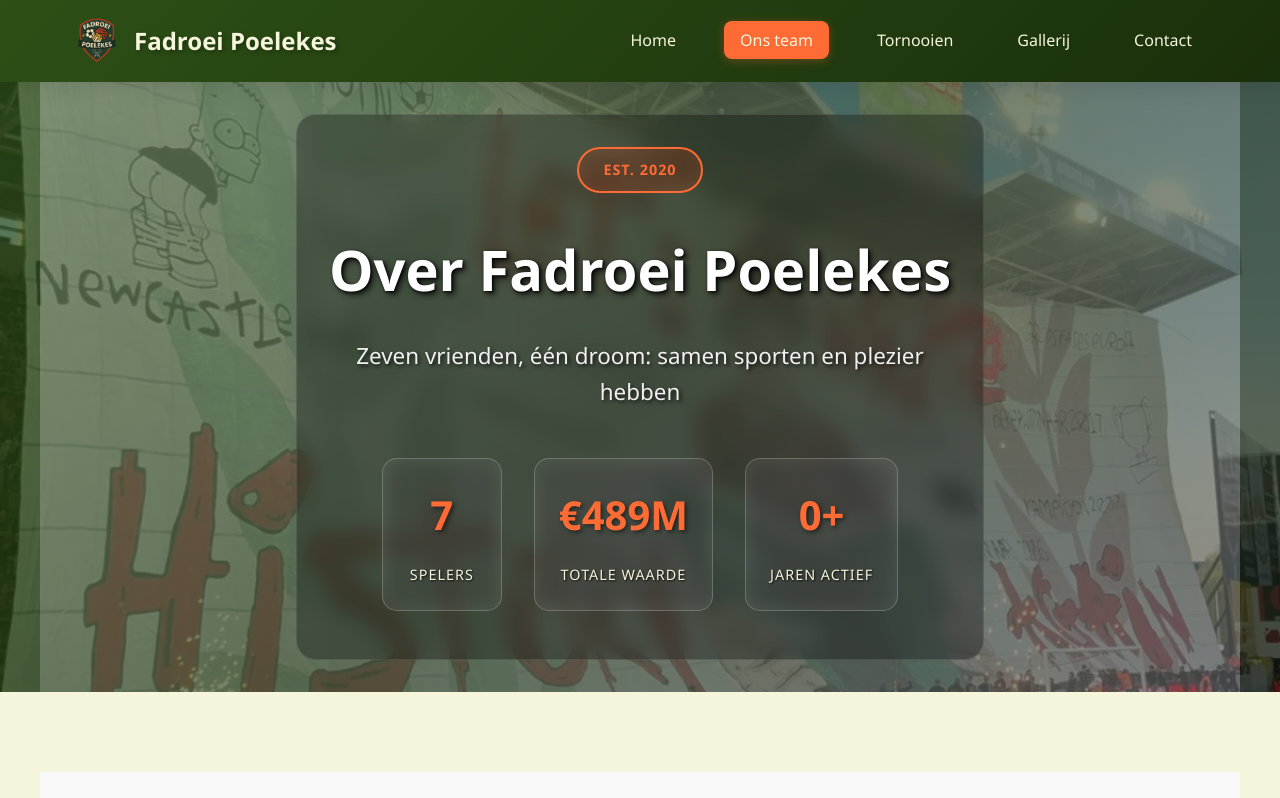
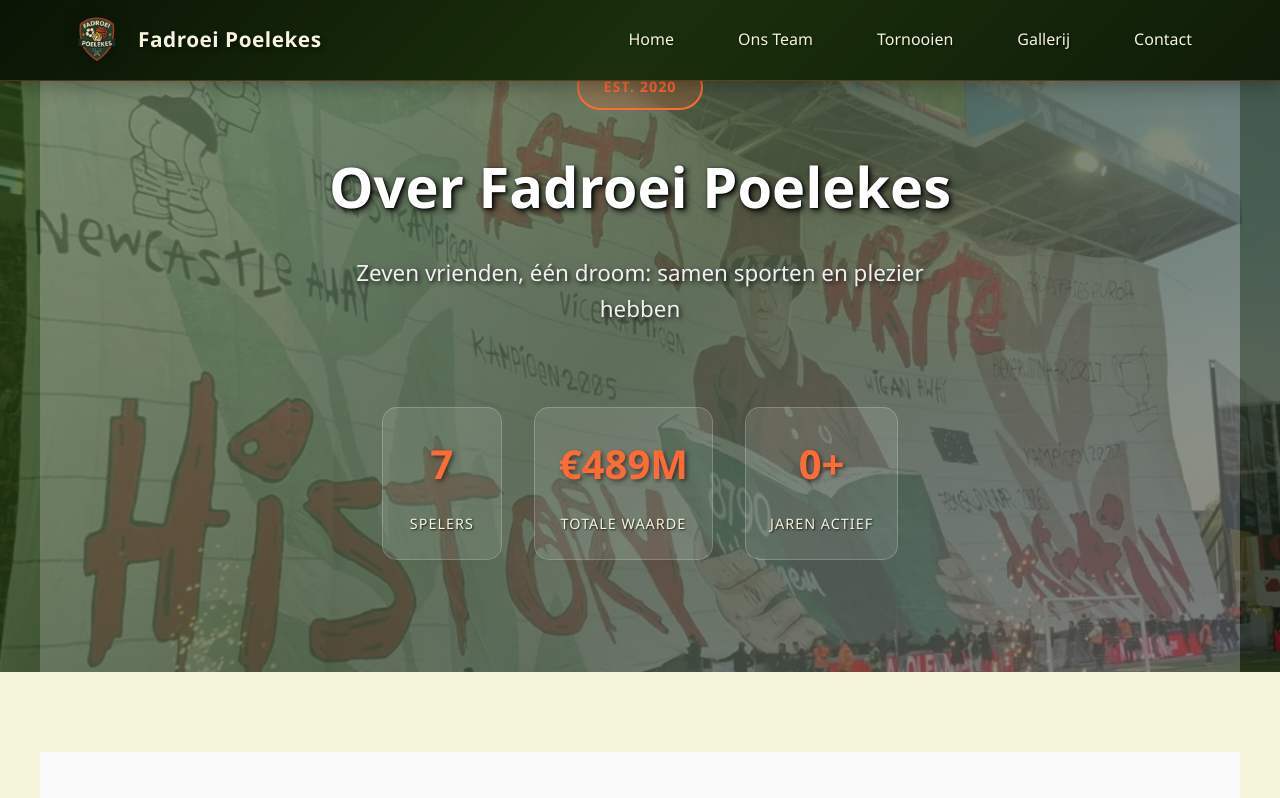
Before and after one commit to PieterJanDelie/FadroeiPoelekes, a React (Create React App) app: page /about in a window 1280 px wide. Shown: the top 798 px of the page. Built offline with nearby package versions, Linux system fonts and the light colour scheme.

Commit message:
Redesign home pagina

```diff
--- a/src/components/Header/Header.css
+++ b/src/components/Header/Header.css
@@ -1,154 +1,282 @@
 .header {
-  background: linear-gradient(135deg, #2D5016 0%, #1a2f0b 100%);
-  box-shadow: 0 4px 20px rgba(0, 0, 0, 0.1);
-  position: sticky;
+  position: fixed;
   top: 0;
+  left: 0;
+  right: 0;
   z-index: 1000;
-  transition: all 0.3s ease;
+  transition: all 0.3s cubic-bezier(0.4, 0, 0.2, 1);
+  border-bottom: 1px solid rgba(255, 255, 255, 0.1);
+}
+
+/* Transparent header for homepage when at top */
+.header-transparent {
+  background: transparent;
+  box-shadow: none;
+}
+
+/* Solid header when scrolled or on other pages */
+.header-solid {
+  background: linear-gradient(135deg, #0a1405 0%, #1a2f0b 50%, #0f1c08 100%);
+  border-bottom: 1px solid rgba(255, 107, 53, 0.3);
+  box-shadow: 0 4px 20px rgba(0, 0, 0, 0.3);
 }
 
 .header-container {
   max-width: 1200px;
   margin: 0 auto;
-  padding: 1rem 2rem;
+  padding: 0 2rem;
   display: flex;
   justify-content: space-between;
   align-items: center;
+  height: 80px;
+  transition: all 0.3s ease;
 }
 
-.logo-link {
+/* Header is larger when transparent */
+.header-transparent .header-container {
+  height: 100px;
+}
+
+.header-logo {
   display: flex;
   align-items: center;
   text-decoration: none;
-  color: #F5F5DC;
-  transition: transform 0.3s ease;
+  color: #f5f5dc;
+  transition: all 0.3s ease;
+  gap: 1rem;
 }
 
-.logo-link:hover {
-  transform: scale(1.05);
+.header-logo:hover {
+  text-decoration: none;
+  color: #ff6b35;
 }
 
-.logo {
+.logo-img {
+  height: 50px;
   width: 50px;
-  height: 50px;
-  margin-right: 0.75rem;
+  object-fit: contain;
+  transition: all 0.3s cubic-bezier(0.4, 0, 0.2, 1);
+  filter: drop-shadow(0 2px 8px rgba(0, 0, 0, 0.3));
+}
+
+/* Larger logo when header is transparent */
+.header-transparent .logo-img {
+  height: 70px;
+  width: 70px;
+  filter: drop-shadow(0 4px 12px rgba(0, 0, 0, 0.5));
 }
 
 .team-name {
-  font-size: 1.5rem;
-  font-weight: bold;
-  color: #F5F5DC;
-  text-shadow: 2px 2px 4px rgba(0, 0, 0, 0.3);
+  font-size: 1.3rem;
+  font-weight: 700;
+  letter-spacing: 0.5px;
+  text-shadow: 2px 2px 4px rgba(0, 0, 0, 0.5);
+  transition: all 0.3s ease;
 }
 
-.nav-list {
-  display: flex;
-  list-style: none;
-  margin: 0;
-  padding: 0;
-  gap: 2rem;
+/* Larger team name when header is transparent */
+.header-transparent .team-name {
+  font-size: 1.5rem;
+  text-shadow: 3px 3px 6px rgba(0, 0, 0, 0.7);
 }
 
-.nav-item {
-  position: relative;
+.nav {
+  display: flex;
+  gap: 2rem;
+  align-items: center;
 }
 
 .nav-link {
-  color: #F5F5DC;
+  color: #f5f5dc;
   text-decoration: none;
   font-weight: 500;
+  font-size: 1rem;
   padding: 0.5rem 1rem;
   border-radius: 8px;
   transition: all 0.3s ease;
   position: relative;
+  text-shadow: 1px 1px 2px rgba(0, 0, 0, 0.5);
 }
 
 .nav-link:hover {
-  background-color: rgba(255, 107, 53, 0.1);
-  color: #FF6B35;
+  color: #ff6b35;
+  text-decoration: none;
+  background: rgba(255, 107, 53, 0.1);
+  transform: translateY(-2px);
 }
 
-.nav-link.active {
-  background-color: #FF6B35;
-  color: #F5F5DC;
-  box-shadow: 0 2px 10px rgba(255, 107, 53, 0.3);
+.nav-link::after {
+  content: "";
+  position: absolute;
+  bottom: 0;
+  left: 50%;
+  width: 0;
+  height: 2px;
+  background: linear-gradient(90deg, #ff6b35, #ff8c42);
+  transition: all 0.3s ease;
+  transform: translateX(-50%);
 }
 
-.mobile-menu-toggle {
+.nav-link:hover::after {
+  width: 80%;
+}
+
+/* Menu toggle button */
+.menu-toggle {
   display: none;
   flex-direction: column;
   background: none;
   border: none;
   cursor: pointer;
   padding: 0.5rem;
-  gap: 0.25rem;
+  gap: 4px;
+  transition: all 0.3s ease;
 }
 
-.hamburger-line {
+.menu-toggle span {
   width: 25px;
   height: 3px;
-  background-color: #F5F5DC;
-  transition: all 0.3s ease;
+  background: #f5f5dc;
   border-radius: 2px;
+  transition: all 0.3s cubic-bezier(0.4, 0, 0.2, 1);
+  box-shadow: 0 1px 2px rgba(0, 0, 0, 0.3);
 }
 
-/* Mobile styles */
+.menu-toggle:hover span {
+  background: #ff6b35;
+}
+
+.menu-toggle.menu-open span:nth-child(1) {
+  transform: rotate(45deg) translate(5px, 5px);
+}
+
+.menu-toggle.menu-open span:nth-child(2) {
+  opacity: 0;
+}
+
+.menu-toggle.menu-open span:nth-child(3) {
+  transform: rotate(-45deg) translate(7px, -6px);
+}
+
+/* Mobile responsiveness */
 @media (max-width: 768px) {
   .header-container {
-    padding: 1rem;
+    padding: 0 1rem;
+    height: 70px;
+  }
+
+  .header-transparent .header-container {
+    height: 85px;
+  }
+
+  .logo-img {
+    height: 40px;
+    width: 40px;
+  }
+
+  .header-transparent .logo-img {
+    height: 55px;
+    width: 55px;
   }
 
   .team-name {
-    font-size: 1.2rem;
+    font-size: 1.1rem;
   }
 
-  .logo {
-    width: 40px;
-    height: 40px;
-    margin-right: 0.5rem;
+  .header-transparent .team-name {
+    font-size: 1.3rem;
   }
 
-  .nav-list {
-    position: absolute;
-    top: 100%;
+  .menu-toggle {
+    display: flex;
+  }
+
+  .nav {
+    position: fixed;
+    top: 70px;
     left: 0;
     right: 0;
-    background: linear-gradient(135deg, #2D5016 0%, #1a2f0b 100%);
+    background: linear-gradient(135deg, #0a1405 0%, #1a2f0b 50%, #0f1c08 100%);
     flex-direction: column;
-    gap: 0;
-    padding: 1rem;
+    padding: 2rem;
+    gap: 1rem;
     transform: translateY(-100%);
     opacity: 0;
     visibility: hidden;
-    transition: all 0.3s ease;
-    box-shadow: 0 4px 20px rgba(0, 0, 0, 0.2);
+    transition: all 0.3s cubic-bezier(0.4, 0, 0.2, 1);
+    border-bottom: 3px solid #ff6b35;
+    box-shadow: 0 8px 32px rgba(0, 0, 0, 0.4);
   }
 
-  .nav-list.nav-open {
+  .header-transparent .nav {
+    top: 85px;
+  }
+
+  .nav-open {
     transform: translateY(0);
     opacity: 1;
     visibility: visible;
   }
 
   .nav-link {
-    padding: 0.75rem 1rem;
-    border-radius: 0;
-    border-bottom: 1px solid rgba(245, 245, 220, 0.1);
+    padding: 1rem;
+    text-align: center;
+    width: 100%;
+    border-radius: 12px;
+    font-size: 1.1rem;
+    background: rgba(255, 255, 255, 0.05);
+    border: 1px solid rgba(255, 255, 255, 0.1);
   }
 
-  .mobile-menu-toggle {
-    display: flex;
+  .nav-link:hover {
+    background: rgba(255, 107, 53, 0.2);
+    transform: translateY(-1px);
+  }
+}
+
+@media (max-width: 480px) {
+  .header-container {
+    height: 60px;
   }
 
-  .nav-open ~ .mobile-menu-toggle .hamburger-line:nth-child(1) {
-    transform: rotate(45deg) translate(6px, 6px);
+  .header-transparent .header-container {
+    height: 75px;
   }
 
-  .nav-open ~ .mobile-menu-toggle .hamburger-line:nth-child(2) {
-    opacity: 0;
+  .logo-img {
+    height: 35px;
+    width: 35px;
   }
 
-  .nav-open ~ .mobile-menu-toggle .hamburger-line:nth-child(3) {
-    transform: rotate(-45deg) translate(6px, -6px);
+  .header-transparent .logo-img {
+    height: 45px;
+    width: 45px;
+  }
+
+  .team-name {
+    font-size: 1rem;
+  }
+
+  .header-transparent .team-name {
+    font-size: 1.2rem;
+  }
+
+  .nav {
+    top: 60px;
+    padding: 1.5rem;
+  }
+
+  .header-transparent .nav {
+    top: 75px;
   }
 }
+
+/* Smooth scrolling enhancement */
+@media (prefers-reduced-motion: no-preference) {
+  .header,
+  .header-container,
+  .logo-img,
+  .team-name {
+    transition-timing-function: cubic-bezier(0.4, 0, 0.2, 1);
+  }
+}
--- a/src/components/Header/Header.jsx
+++ b/src/components/Header/Header.jsx
@@ -1,53 +1,70 @@
-import React, { useState } from "react";
+import React, { useState, useEffect } from "react";
 import { Link, useLocation } from "react-router-dom";
 import "./Header.css";
 import logo from "../../assets/Images/Fadroei.png";
 
 const Header = () => {
   const [isMenuOpen, setIsMenuOpen] = useState(false);
+  const [isScrolled, setIsScrolled] = useState(false);
   const location = useLocation();
+  const isHomePage = location.pathname === "/";
 
-  const navItems = [
-    { path: "/", label: "Home" },
-    { path: "/about", label: "Ons team" },
-    { path: "/tournaments", label: "Tornooien" },
-    { path: "/gallery", label: "Gallerij" },
-    { path: "/contact", label: "Contact" }
-  ];
+  useEffect(() => {
+    const handleScroll = () => {
+      const scrollTop = window.scrollY;
+      setIsScrolled(scrollTop > 50);
+    };
+
+    window.addEventListener("scroll", handleScroll);
+    return () => window.removeEventListener("scroll", handleScroll);
+  }, []);
+
+  const toggleMenu = () => {
+    setIsMenuOpen(!isMenuOpen);
+  };
+
+  const closeMenu = () => {
+    setIsMenuOpen(false);
+  };
 
   return (
-    <header className="header">
+    <header
+      className={`header ${
+        isHomePage && !isScrolled ? "header-transparent" : "header-solid"
+      }`}
+    >
       <div className="header-container">
-        <Link to="/" className="logo-link">
-          <img src={logo} alt="Fadroei Poelekes Logo" className="logo" />
+        <Link to="/" className="header-logo" onClick={closeMenu}>
+          <img src={logo} alt="Fadroei Poelekes" className="logo-img" />
           <span className="team-name">Fadroei Poelekes</span>
         </Link>
 
-        <nav className="nav">
-          <ul className={`nav-list ${isMenuOpen ? 'nav-open' : ''}`}>
-            {navItems.map((item) => (
-              <li key={item.path} className="nav-item">
-                <Link
-                  to={item.path}
-                  className={`nav-link ${location.pathname === item.path ? 'active' : ''}`}
-                  onClick={() => setIsMenuOpen(false)}
-                >
-                  {item.label}
-                </Link>
-              </li>
-            ))}
-          </ul>
+        <nav className={`nav ${isMenuOpen ? "nav-open" : ""}`}>
+          <Link to="/" className="nav-link" onClick={closeMenu}>
+            Home
+          </Link>
+          <Link to="/about" className="nav-link" onClick={closeMenu}>
+            Ons Team
+          </Link>
+          <Link to="/tournaments" className="nav-link" onClick={closeMenu}>
+            Tornooien
+          </Link>
+          <Link to="/gallery" className="nav-link" onClick={closeMenu}>
+            Gallerij
+          </Link>
+          <Link to="/contact" className="nav-link" onClick={closeMenu}>
+            Contact
+          </Link>
+        </nav>
 
-          <button
-            className="mobile-menu-toggle"
-            onClick={() => setIsMenuOpen(!isMenuOpen)}
-            aria-label="Toggle navigation menu"
-          >
-            <span className="hamburger-line"></span>
-            <span className="hamburger-line"></span>
-            <span className="hamburger-line"></span>
-          </button>
-        </nav>
+        <button
+          className={`menu-toggle ${isMenuOpen ? "menu-open" : ""}`}
+          onClick={toggleMenu}
+        >
+          <span></span>
+          <span></span>
+          <span></span>
+        </button>
       </div>
     </header>
   );
--- a/src/components/Hero/Hero.css
+++ b/src/components/Hero/Hero.css
@@ -4,7 +4,7 @@
   display: flex;
   align-items: center;
   justify-content: center;
-  overflow: hidden;
+  padding-top: 0;
 }
 
 .hero-background {
@@ -13,13 +13,14 @@
   left: 0;
   width: 100%;
   height: 100%;
-  z-index: -2;
+  z-index: 1;
 }
 
 .hero-image {
   width: 100%;
   height: 100%;
   object-fit: cover;
+  object-position: center;
 }
 
 .hero-overlay {
@@ -30,156 +31,170 @@
   height: 100%;
   background: linear-gradient(
     135deg,
-    rgba(45, 80, 22, 0.85) 0%,
-    rgba(26, 47, 11, 0.9) 50%,
-    rgba(0, 0, 0, 0.7) 100%
+    rgba(45, 80, 22, 0.5) 0%,
+    rgba(0, 0, 0, 0.6) 50%,
+    rgba(45, 80, 22, 0.4) 100%
   );
-  z-index: -1;
+  z-index: 2;
 }
 
 .hero-content {
+  position: relative;
+  z-index: 3;
+  display: flex;
+  flex-direction: column;
+  justify-content: center;
+  align-items: center;
   text-align: center;
-  color: #FFFFFF;
-  max-width: 800px;
   padding: 2rem;
-  animation: fadeInUp 1s ease-out;
-  background: rgba(0, 0, 0, 0.3);
-  border-radius: 20px;
-  backdrop-filter: blur(10px);
-  border: 1px solid rgba(255, 255, 255, 0.1);
+  width: 100%;
+  max-width: 1200px;
+  margin: 0 auto;
+
+  /* Remove the problematic glassmorphism background */
+  background: none;
+  backdrop-filter: none;
+  border-radius: 0;
 }
 
 .hero-logo-container {
   margin-bottom: 2rem;
-  animation: pulse 2s infinite;
+  animation: fadeInUp 1s ease-out;
 }
 
 .hero-logo {
+  height: 120px;
   width: 120px;
-  height: 120px;
-  filter: drop-shadow(0 4px 20px rgba(0, 0, 0, 0.3));
+  object-fit: contain;
+  filter: drop-shadow(0 4px 16px rgba(0, 0, 0, 0.5));
+  transition: transform 0.3s ease;
+}
+
+.hero-logo:hover {
+  transform: scale(1.05);
 }
 
 .hero-title {
-  font-size: 3.5rem;
-  font-weight: bold;
+  font-size: 4rem;
+  font-weight: 800;
+  color: #ffffff;
   margin-bottom: 1.5rem;
-  text-shadow:
-    3px 3px 6px rgba(0, 0, 0, 0.8),
-    1px 1px 3px rgba(0, 0, 0, 0.9);
-  line-height: 1.2;
-  color: #FFFFFF;
+  text-shadow: 3px 3px 6px rgba(0, 0, 0, 0.8), 0 0 20px rgba(255, 107, 53, 0.3);
+  animation: fadeInUp 1s ease-out 0.2s both;
+  letter-spacing: 2px;
 }
 
 .highlight {
-  color: #FF6B35;
-  text-shadow:
-    3px 3px 6px rgba(0, 0, 0, 0.9),
-    1px 1px 3px rgba(0, 0, 0, 1),
-    0 0 10px rgba(255, 107, 53, 0.3);
+  color: #ff6b35;
+  text-shadow: 3px 3px 6px rgba(0, 0, 0, 0.8), 0 0 30px rgba(255, 107, 53, 0.6),
+    0 0 40px rgba(255, 107, 53, 0.4);
+  animation: pulse 3s ease-in-out infinite;
 }
 
 .hero-subtitle {
   font-size: 1.3rem;
+  color: #f0f0f0;
   margin-bottom: 3rem;
+  max-width: 700px;
   line-height: 1.6;
-  opacity: 1;
-  text-shadow:
-    2px 2px 4px rgba(0, 0, 0, 0.8),
-    1px 1px 2px rgba(0, 0, 0, 0.9);
-  color: #F0F0F0;
   font-weight: 500;
+  text-shadow: 2px 2px 4px rgba(0, 0, 0, 0.8);
+  animation: fadeInUp 1s ease-out 0.4s both;
 }
 
 .hero-stats {
   display: flex;
+  gap: 3rem;
+  margin-bottom: 3rem;
+  animation: fadeInUp 1s ease-out 0.6s both;
   justify-content: center;
-  gap: 3rem;
-  margin: 1rem 0;
+  flex-wrap: wrap;
 }
 
 .stat {
   display: flex;
   flex-direction: column;
   align-items: center;
-  padding: 1rem;
+  padding: 1.5rem 2rem;
   background: rgba(0, 0, 0, 0.4);
-  border-radius: 12px;
-  backdrop-filter: blur(15px);
-  border: 1px solid rgba(255, 255, 255, 0.3);
-  transition: transform 0.3s ease;
-  box-shadow: 0 4px 15px rgba(0, 0, 0, 0.3);
+  backdrop-filter: blur(10px);
+  border-radius: 16px;
+  border: 1px solid rgba(255, 255, 255, 0.2);
+  transition: all 0.3s ease;
+  box-shadow: 0 8px 32px rgba(0, 0, 0, 0.3);
 }
 
 .stat:hover {
   transform: translateY(-5px);
+  background: rgba(255, 107, 53, 0.2);
+  border-color: rgba(255, 107, 53, 0.5);
+  box-shadow: 0 12px 48px rgba(255, 107, 53, 0.2);
 }
 
 .stat-number {
   font-size: 2.5rem;
-  font-weight: bold;
-  color: #FF6B35;
-  text-shadow:
-    2px 2px 4px rgba(0, 0, 0, 0.8),
-    1px 1px 2px rgba(0, 0, 0, 0.9);
+  font-weight: 800;
+  color: #ffffff;
+  text-shadow: 2px 2px 4px rgba(0, 0, 0, 0.8);
+  margin-bottom: 0.5rem;
 }
 
 .stat-label {
-  font-size: 0.9rem;
-  opacity: 1;
-  margin-top: 0.5rem;
-  color: #FFFFFF;
+  font-size: 1rem;
+  color: #f0f0f0;
+  font-weight: 500;
   text-shadow: 1px 1px 2px rgba(0, 0, 0, 0.8);
-  font-weight: 500;
 }
 
 .hero-actions {
   display: flex;
   gap: 1.5rem;
+  animation: fadeInUp 1s ease-out 0.8s both;
   justify-content: center;
-  flex-wrap: wrap;
 }
 
 .btn {
+  display: inline-block;
   padding: 1rem 2rem;
-  border-radius: 50px;
+  border-radius: 12px;
   text-decoration: none;
-  font-weight: bold;
+  font-weight: 600;
   font-size: 1.1rem;
-  transition: all 0.3s ease;
-  text-transform: uppercase;
-  letter-spacing: 0.5px;
-  min-width: 180px;
-  display: inline-block;
-  text-align: center;
+  transition: all 0.3s cubic-bezier(0.4, 0, 0.2, 1);
+  border: none;
+  cursor: pointer;
+  text-shadow: 1px 1px 2px rgba(0, 0, 0, 0.5);
+  box-shadow: 0 4px 16px rgba(0, 0, 0, 0.3);
 }
 
 .btn-primary {
-  background: linear-gradient(45deg, #FF6B35, #FF8A65);
-  color: #FFFFFF;
-  box-shadow: 0 4px 20px rgba(255, 107, 53, 0.3);
-  text-shadow: 1px 1px 2px rgba(0, 0, 0, 0.5);
+  background: linear-gradient(135deg, #ff6b35 0%, #ff8c42 100%);
+  color: #ffffff;
+  border: 2px solid transparent;
 }
 
 .btn-primary:hover {
   transform: translateY(-3px);
-  box-shadow: 0 6px 25px rgba(255, 107, 53, 0.4);
-  background: linear-gradient(45deg, #FF8A65, #FF6B35);
+  box-shadow: 0 8px 24px rgba(255, 107, 53, 0.4);
+  text-decoration: none;
+  color: #ffffff;
+  background: linear-gradient(135deg, #ff5722 0%, #ff6b35 100%);
 }
 
 .btn-secondary {
-  background: transparent;
-  color: #FFFFFF;
-  border: 2px solid #FFFFFF;
-  text-shadow: 1px 1px 2px rgba(0, 0, 0, 0.5);
+  background: rgba(255, 255, 255, 0.1);
+  color: #ffffff;
+  border: 2px solid rgba(255, 255, 255, 0.3);
+  backdrop-filter: blur(10px);
 }
 
 .btn-secondary:hover {
-  background: #FFFFFF;
-  color: #2D5016;
   transform: translateY(-3px);
-  box-shadow: 0 6px 25px rgba(255, 255, 255, 0.3);
-  text-shadow: none;
+  background: rgba(255, 255, 255, 0.2);
+  border-color: rgba(255, 255, 255, 0.5);
+  text-decoration: none;
+  color: #ffffff;
+  box-shadow: 0 8px 24px rgba(255, 255, 255, 0.2);
 }
 
 @keyframes fadeInUp {
@@ -194,11 +209,14 @@
 }
 
 @keyframes pulse {
-  0%, 100% {
-    transform: scale(1);
+  0%,
+  100% {
+    text-shadow: 3px 3px 6px rgba(0, 0, 0, 0.8),
+      0 0 30px rgba(255, 107, 53, 0.6), 0 0 40px rgba(255, 107, 53, 0.4);
   }
   50% {
-    transform: scale(1.05);
+    text-shadow: 3px 3px 6px rgba(0, 0, 0, 0.8),
+      0 0 40px rgba(255, 107, 53, 0.8), 0 0 60px rgba(255, 107, 53, 0.6);
   }
 }
 
@@ -210,16 +228,16 @@
 
   .hero-subtitle {
     font-size: 1.1rem;
+    margin-bottom: 2rem;
   }
 
   .hero-stats {
     gap: 1.5rem;
-    flex-wrap: wrap;
+    margin-bottom: 2rem;
   }
 
   .stat {
-    padding: 0.75rem;
-    min-width: 100px;
+    padding: 1rem 1.5rem;
   }
 
   .stat-number {
@@ -228,17 +246,14 @@
 
   .hero-actions {
     flex-direction: column;
-    align-items: center;
+    gap: 1rem;
+    width: 100%;
+    max-width: 300px;
   }
 
   .btn {
-    width: 100%;
-    max-width: 280px;
-  }
-
-  .hero-logo {
-    width: 80px;
-    height: 80px;
+    padding: 0.875rem 1.5rem;
+    text-align: center;
   }
 }
 
@@ -249,13 +264,29 @@
 
   .hero-title {
     font-size: 2rem;
+    margin-bottom: 1rem;
+  }
+
+  .hero-subtitle {
+    font-size: 1rem;
   }
 
   .hero-stats {
+    flex-direction: column;
     gap: 1rem;
+    width: 100%;
   }
 
   .stat {
-    padding: 0.5rem;
+    padding: 1rem;
+  }
+
+  .stat-number {
+    font-size: 1.8rem;
+  }
+
+  .hero-logo {
+    height: 80px;
+    width: 80px;
   }
 }
--- a/src/components/Hero/Hero.jsx
+++ b/src/components/Hero/Hero.jsx
@@ -13,9 +13,6 @@ const Hero = () => {
       </div>
 
       <div className="hero-content">
-        <div className="hero-logo-container">
-          <img src={logo} alt="Fadroei Poelekes Logo" className="hero-logo" />
-        </div>
 
         <h1 className="hero-title">
           Fadroei <span className="highlight">Poelekes</span>
--- a/src/components/Partners/Partners.css
+++ b/src/components/Partners/Partners.css
@@ -1,13 +1,12 @@
 .partners-section {
   padding: 4rem 0;
   background: #f8f9fa;
-  border-top: 1px solid #e9ecef;
 }
 
 .container {
   max-width: 1200px;
   margin: 0 auto;
-  padding: 0 2rem;
+  padding: 3rem 2rem;
 }
 
 .partners-header {
--- a/src/pages/Home/Home.jsx
+++ b/src/pages/Home/Home.jsx
@@ -7,7 +7,7 @@ import "./Home.css";
 
 const Home = () => {
   return (
-    <DefaultLayout header={false}>
+    <DefaultLayout header={true}>
       <Hero />
       <TeamIntro />
       <Partners />
```
Also changed, not shown: src/components/TeamIntro/TeamIntro.jsx (+11 -42 lines), src/layouts/DefaultLayout.jsx (+9 -10 lines), src/assets/Images/Consobe.png.
